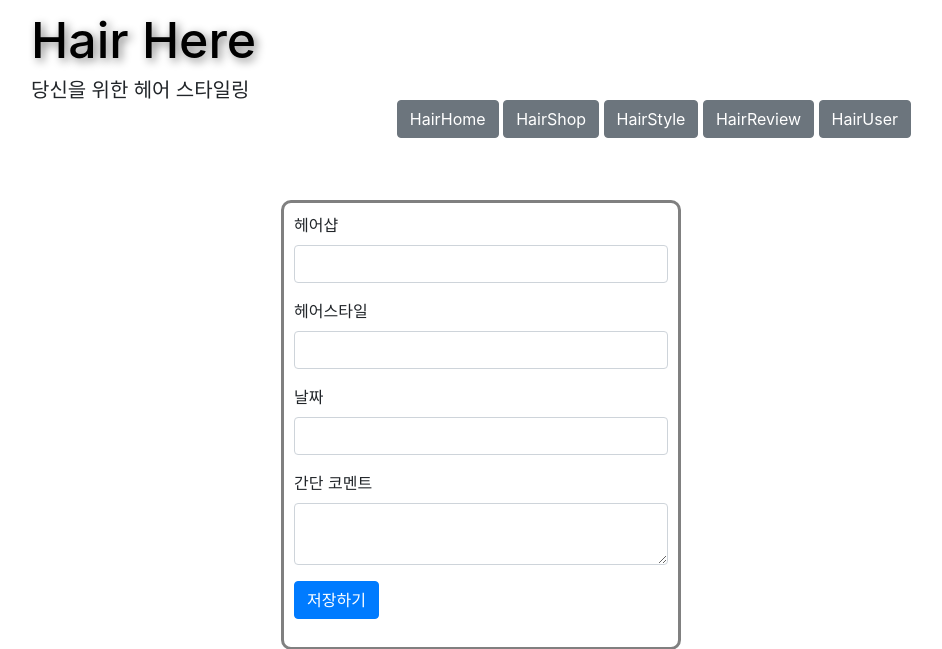
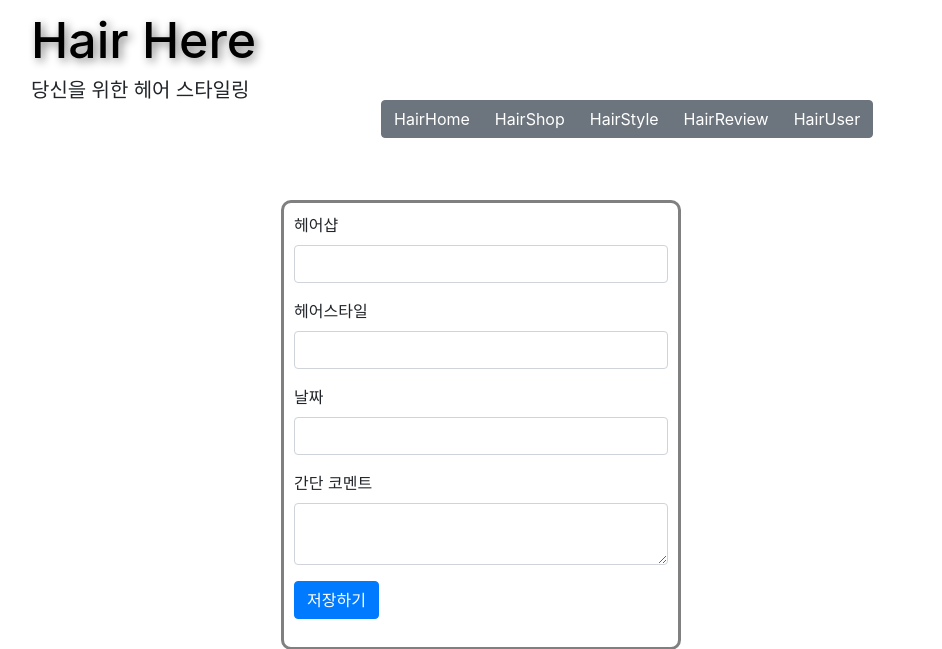
Before and after one commit to multivision-sk/web_project, a Flask app: page /get_review in a window 1280 px wide. Shown: the top 649 px of the page, without its empty margins (169-1111 px from the left). Run offline with Flask 2, Linux system fonts and the light colour scheme; data that the repository does not hold is empty; some libraries are stand-ins or nearby versions; some web fonts are replaced.

Commit message:
css_update

```diff
--- a/main_project/hair_here/templates/index_review.html
+++ b/main_project/hair_here/templates/index_review.html
@@ -42,12 +42,17 @@
         <meta name="viewport" content="width=device-width, initial-scale=1">
 
         <style>
-            #home-buttons {
-                position: absolute;
-                right: 200px;
-                top: 100px;
+            /*#home-buttons {*/
+            /*    position: absolute;*/
+            /*    right: 200px;*/
+            /*    top: 100px;*/
 
 
+            /*}*/
+            .btn-group {
+                position: absolute;
+                left: 550px;
+                top: 100px;
             }
 
 
@@ -160,13 +165,15 @@
 
 
                                 let tempHtml = `<div class="card">
-                <div class="card-body">
-                    <h5 class="card-title">'${hairuser}의 글'</h5>
-                    <h5 class="card-title">${hairShop}</h5>
-                    <h5 class="card-title">${hairStyle}</h5>
-                    <h5 class="card-title">${hairDate}</h5>
-                    <p class="card-text">${hairComment}</p>
-                    <a href="#" onclick="likePost('${hairShop}')" class="card-footer-item has-text-info">
+  <div class="card-header">
+    ${hairuser}의 글
+  </div>
+  <div class="card-body">
+    <h3 class="card-title">${hairShop}</h3>
+    <h4 class="card-title">${hairStyle}</h4>
+    <h4 class="card-title">${hairDate}</h4>
+    <p class="card-text">${hairComment}</p>
+                   <a href="#" onclick="likePost('${hairShop}')" class="card-footer-item has-text-info">
                         좋아요! ${hairLike}
                         <span class="icon">
               <i class="fas fa-thumbs-up"></i>
@@ -178,8 +185,10 @@
               <i class="fas fa-thumbs-up"></i>
             </span>
                     </a>
-                </div>
-            </div>`
+
+
+  </div>
+</div>`
 
                                 $('#cards-box').append(tempHtml);
 
@@ -233,29 +242,15 @@
                 <h5>당신을 위한 헤어 스타일링</h5>
             </div>
 
-            <div class="make-buttons" id="home-buttons">
-                <button type="button" class="btn btn-secondary" data-toggle="tooltip" data-placement="top"
-                        title="Tooltip on top" id="home-btn" onclick="location.href='/'">
-                    HairHome
+            <div class="btn-group" role="group" aria-label="Basic example">
+                <button type="button" class="btn btn-secondary" onclick="location.href='/'">HairHome</button>
+                <button type="button" class="btn btn-secondary" onclick="location.href='/get_shop'">HairShop</button>
+                <button type="button" class="btn btn-secondary" onclick="location.href='/get_style'">HairStyle</button>
+                <button type="button" class="btn btn-secondary" onclick="location.href='/get_review'">HairReview
                 </button>
-                <button type="button" class="btn btn-secondary" data-toggle="tooltip" data-placement="right"
-                        title="Tooltip on right" id="shop-btn" onclick="location.href='/get_shop'">
-                    HairShop
-                </button>
-                <button type="button" class="btn btn-secondary" data-toggle="tooltip" data-placement="bottom"
-                        title="Tooltip on bottom" id="style-btn" onclick="location.href='/get_style'">
-                    HairStyle
-                </button>
-                <button type="button" class="btn btn-secondary" data-toggle="tooltip" data-placement="left"
-                        title="Tooltip on left" id="review-btn" onclick="location.href='/get_review'">
-                    HairReview
-                </button>
+                <button type="button" class="btn btn-secondary" onclick="location.href='/login'">HairUser</button>
+            </div>
 
-                <button type="button" class="btn btn-secondary" data-toggle="tooltip" data-placement="left"
-                        title="Tooltip on left" id="user-btn" onclick="location.href='/login'">
-                    HairUser
-                </button>
-            </div>
             <div id="post-box" class="form-post">
 
                 <div class="form-group">
--- a/main_project/hair_here/templates/login.html
+++ b/main_project/hair_here/templates/login.html
@@ -49,6 +49,7 @@
                 margin: 100px auto;
                 text-align: center;
                 border-radius: 10px;
+
 
             }
 
```
Also changed, not shown: main_project/hair_here/templates/index.html (+45 -32 lines), main_project/hair_here/templates/index_shop.html (+15 -23 lines), main_project/hair_here/templates/index_style.html (+29 -23 lines).
